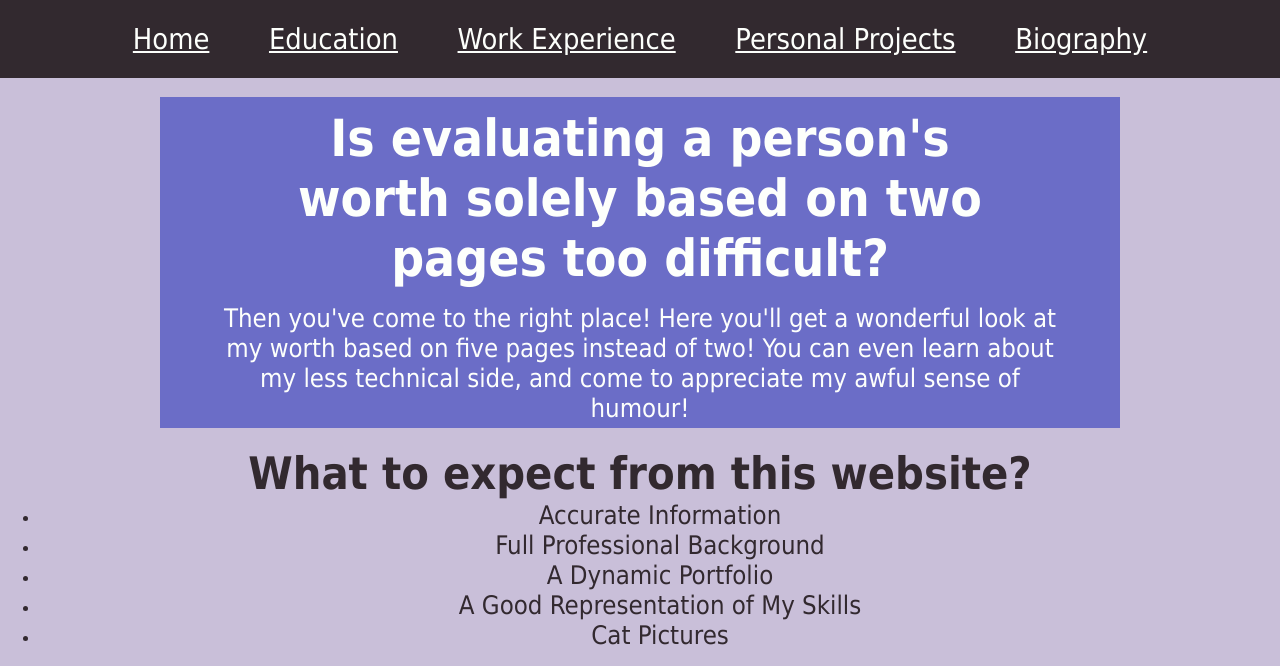
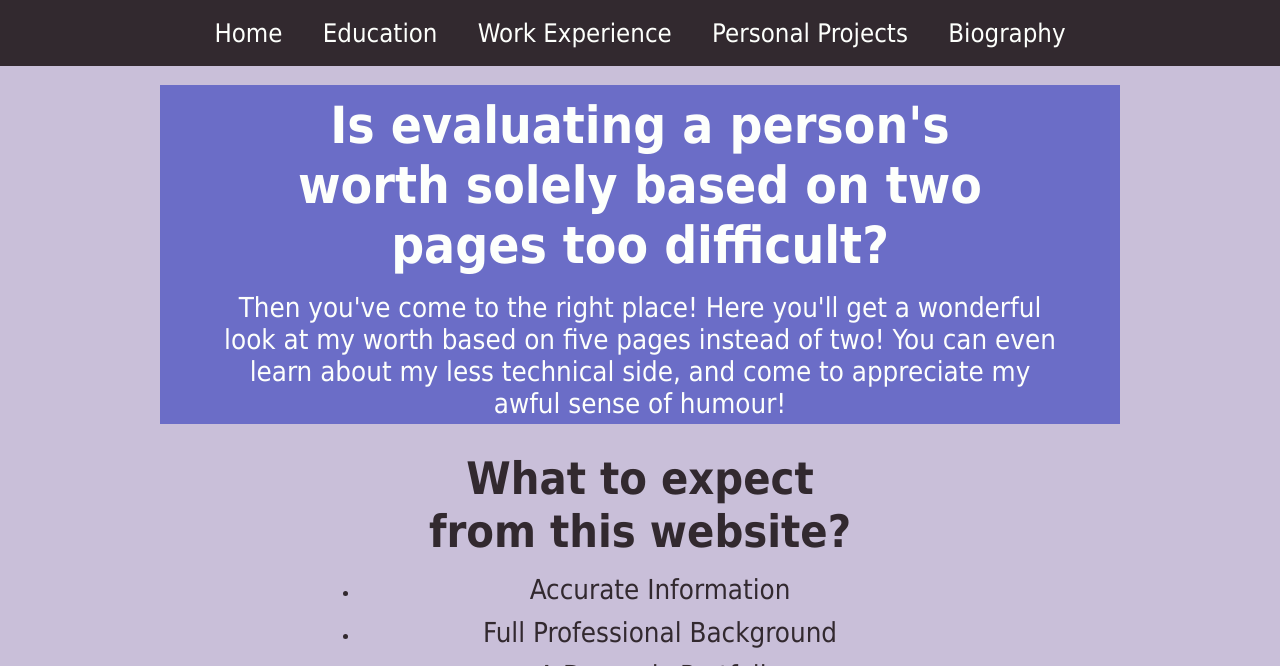
Before and after one commit to Sobhan-M/Sobhan-M.github.io, a PHP site: page / in a window 1280 px wide. Shown: the top 666 px of the page. Run offline with PHP 8.4, Linux system fonts and the light colour scheme.

Commit message:
Update template.css

```diff
--- a/Styles/template.css
+++ b/Styles/template.css
@@ -4,6 +4,7 @@
 :root{
     --blue: #6B6DC7;
     --black: #32292F;
+    --grey: #50484d;
     --white: #FDFFFC;
     --green: #307351;
     --purple: #C9BFD9;
@@ -20,24 +21,46 @@ body {
     background-color: var(--purple);
 }
 
-p {font-size: 2vw;}
+p {font-size: 2.15vw;}
 h1 {font-size: 4vw;}
 h2 {font-size: 3.5vw;}
 h3 {font-size: 3vw;}
 h4 {font-size: 2.5vw;}
 
+/*ul {list-style-position: inside;}*/
+li {
+    padding: 0px;
+    margin: 0px;}
+
+#what_to_expect {width: 50%;}
 
 
-/* Navigation Bar/ Header */
+/* Navigation Bar */
 
 nav {
     background-color: var(--black);
 }
 
-nav td{
+
+/* Footer */
+
+footer {
+    background-color: var(--black);
+}
+
+footer td{
     padding: 0.7em 1em;
-    font-size: 2.25vw;
+    font-size: 1.5vw;
 }
+
+nav td {
+    padding: 1em 0em;}
+
+nav a {
+    text-decoration: none;
+    padding: 0.5em 0.75em;
+    font-size: 2vw;}
+nav a:hover {background-color: var(--grey);}
 
 
 /* banners */
@@ -47,9 +70,13 @@ nav td{
     width: 75%;
 }
 
-.banner * {
+.banner h1, h2, p {
     padding: 0.2em 2em;
 }
+
+.not_banner {
+    width: 75%;
+    margin: auto;}
 
 
 /* not banners */
@@ -58,9 +85,11 @@ nav td{
 /* cat */
 figure.cat {
     width: 50%;
-    font-size: 1.2vw;
+    font-size: 1.5vw;
 }
 
 img.cat{
-    border: 0.5vw #32292F solid;
+    border: 0.5vw var(--black) solid;
     padding: 0px;}
+
+.cat * {color: var(--black);}
```
